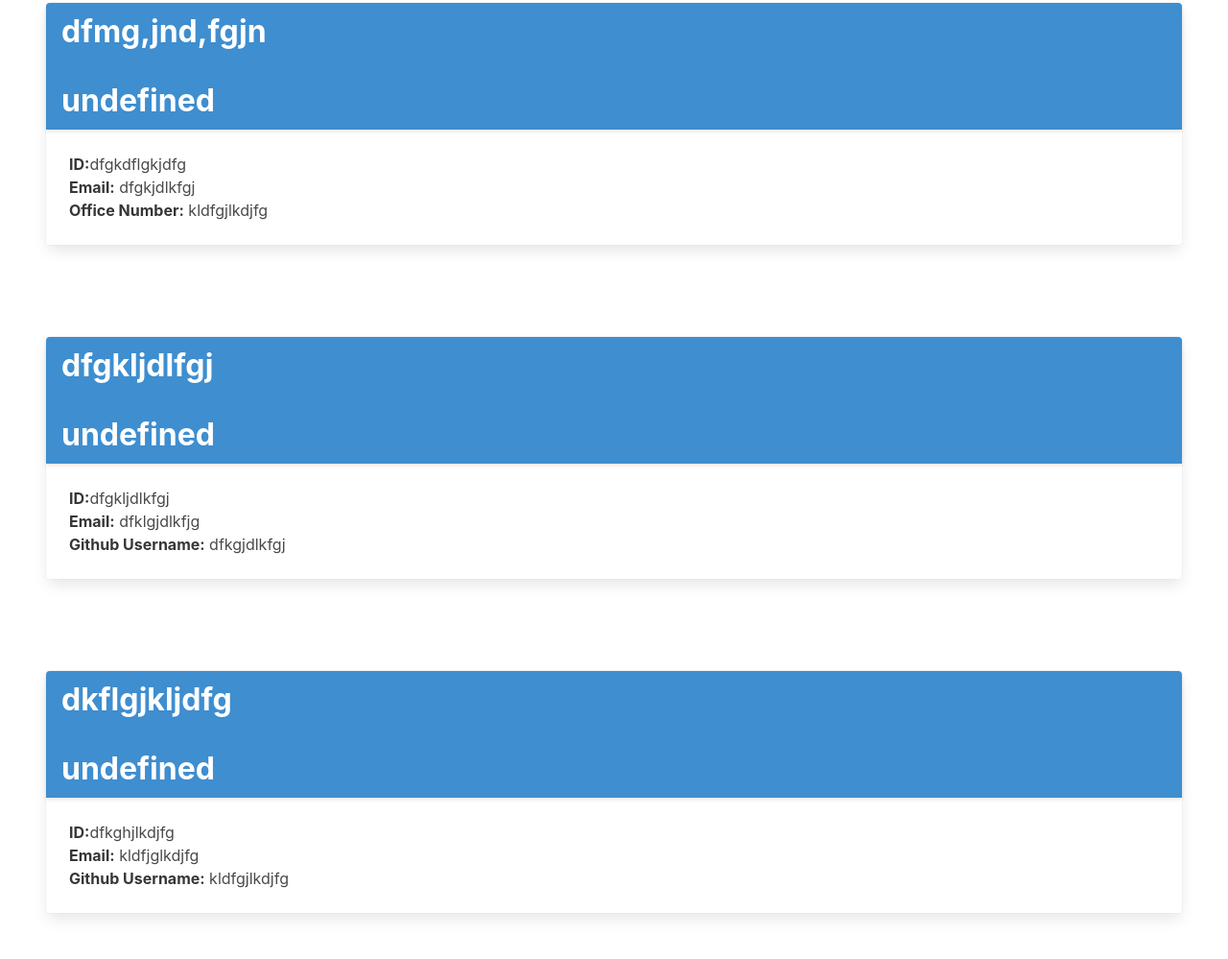
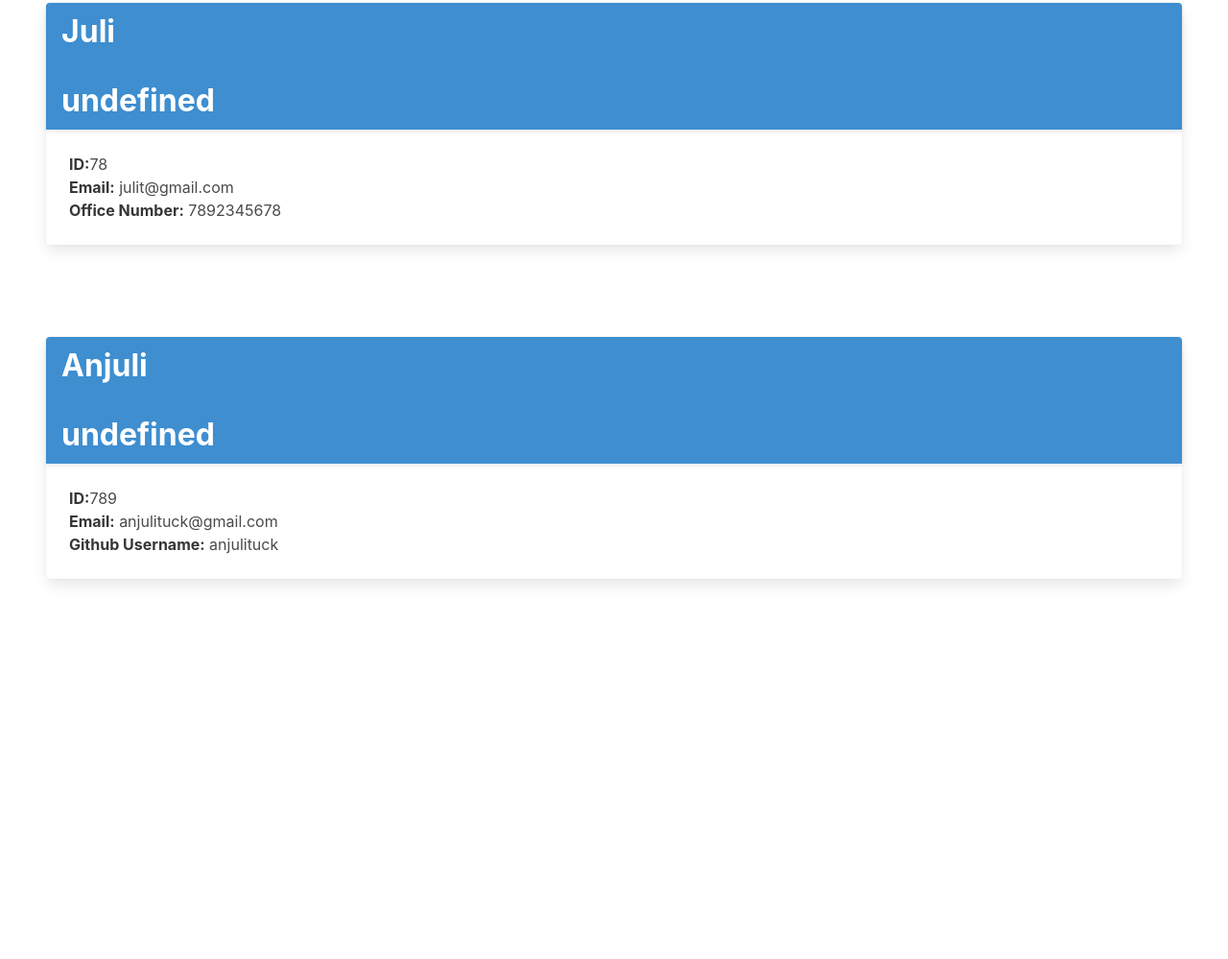
Before and after one commit to anjulituck/teamprofilegenerator, a website: page dist/index.html in a window 1280 px wide. Shown: the part 141-1140 px from the top of the page at 96% size. After the commit the page ends 800 px from the top, so only its background shows below. Drawn offline with nearby package versions, Linux system fonts and the light colour scheme.

Commit message:
added video and made some changes to README

```diff
--- a/dist/index.html
+++ b/dist/index.html
@@ -18,48 +18,32 @@
              <div class="card">
                 <header class="card-header has-background-info">
                     <h2 class="card-header-title has-text-white title is-3">
-                    dfmg,jnd,fgjn
+                    Juli
                     <br>
                     <br>
                     undefined
                     </h2>
                  </header>
             <div class="card-content">
-                <p><strong>ID:</strong>dfgkdflgkjdfg</p>
-                <p><strong>Email:</strong> <span <a href="mailto:dfgkjdlkfgj">dfgkjdlkfgj</a></span></p>
-                <p><strong>Office Number:</strong> kldfgjlkdjfg</p>
+                <p><strong>ID:</strong>78</p>
+                <p><strong>Email:</strong> <span <a href="mailto:julit@gmail.com">julit@gmail.com</a></span></p>
+                <p><strong>Office Number:</strong> 7892345678</p>
             </div>
         </div>
   </section> <section class="section has-background-white">
     <div class="card">
        <header class="card-header has-background-info">
            <h2 class="card-header-title has-text-white title is-3">
-           dfgkljdlfgj
+           Anjuli
            <br>
            <br>
            undefined
            </h2>
         </header>
    <div class="card-content">
-       <p><strong>ID:</strong>dfgkljdlkfgj</p>
-       <p><strong>Email:</strong> <span <a href="mailto:dfklgjdlkfjg">dfklgjdlkfjg</a></span></p>
-       <p><strong>Github Username:</strong> <span <a href="http://github.com/dfkgjdlkfgj">dfkgjdlkfgj</a></span></p>
-   </div>
-</div>
-</section> <section class="section has-background-white">
-    <div class="card">
-       <header class="card-header has-background-info">
-           <h2 class="card-header-title has-text-white title is-3">
-           dkflgjkljdfg
-           <br>
-           <br>
-           undefined
-           </h2>
-        </header>
-   <div class="card-content">
-       <p><strong>ID:</strong>dfkghjlkdjfg</p>
-       <p><strong>Email:</strong> <span <a href="mailto:kldfjglkdjfg">kldfjglkdjfg</a></span></p>
-       <p><strong>Github Username:</strong> <span <a href="http://github.com/kldfgjlkdjfg">kldfgjlkdjfg</a></span></p>
+       <p><strong>ID:</strong>789</p>
+       <p><strong>Email:</strong> <span <a href="mailto:anjulituck@gmail.com">anjulituck@gmail.com</a></span></p>
+       <p><strong>Github Username:</strong> <span <a href="http://github.com/anjulituck">anjulituck</a></span></p>
    </div>
 </div>
 </section>
```
Also changed, not shown: README.md.
